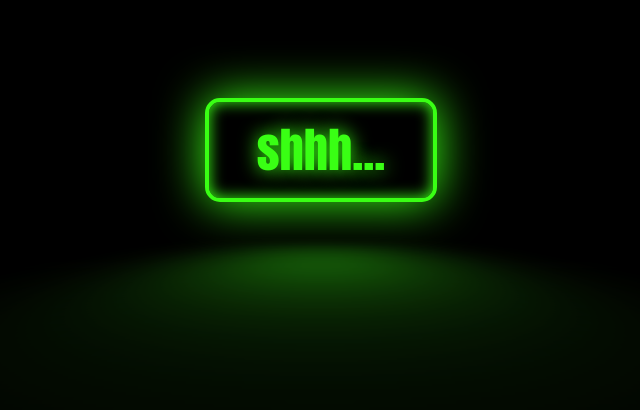
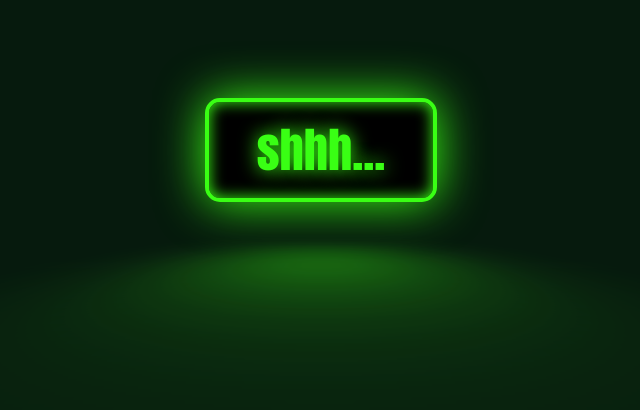
Before and after one commit to Mikesawce/frontend-project, a plain HTML site: page index.html in a window 1280 px wide. Shown: the part 258-668 px from the top of the page, without its empty margins (319-959 px from the left). Drawn offline with Linux system fonts and the light colour scheme.

Commit message:
neonbutton

```diff
--- a/main.css
+++ b/main.css
@@ -69,7 +69,7 @@ body {
     min-height: 100vh;
     display: grid;
     place-items: center;
-    background-color: black;
+    background-color: #061a0d;
 }
 
 #modalOpenBtn {
```
